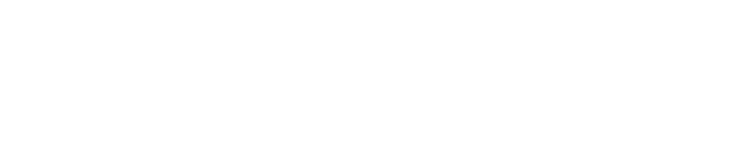
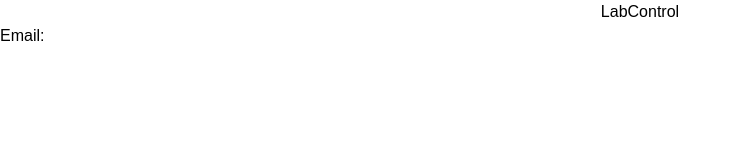
Before and after one commit to eduardopozenatto/ppi-next-js, a Next.js app in the folder frontend/: page / in a window 1280 px wide. Shown: the top 160 px of the page, without its empty margins (0-740 px from the left). Built offline with nearby package versions, Linux system fonts and the light colour scheme.

Commit message:
adicionando componentes reutilizáveis e a página de login

```diff
--- /dev/null
+++ b/frontend/app/components/login_form.tsx
@@ -0,0 +1,11 @@
+export function LoginForm () {
+    return (
+        <main>
+            <section>
+                <form action="">
+                    <label htmlFor="email">Email:</label>
+                </form>
+            </section>
+        </main>
+    );
+}
--- a/frontend/app/globals.css
+++ b/frontend/app/globals.css
@@ -1,5 +1,19 @@
 @import "tailwindcss";
+
+* {
+  font-family: 'Poppins', sans-serif;
+}
 
 body {
   background-color: white;
 }
+
+.title-box {
+  display: flex;
+  justify-content: center;
+  align-items: center;
+}
+
+.title-box > h1 {
+  font-family: 'Bree Serif', sans-serif;
+}
--- a/frontend/app/layout.tsx
+++ b/frontend/app/layout.tsx
@@ -15,6 +15,9 @@
   return (
     <html lang="en">
       <body>
+        <div className="title-box">
+          <h1>LabControl</h1>
+        </div>
         {children}
       </body>
     </html>
--- a/frontend/app/page.tsx
+++ b/frontend/app/page.tsx
@@ -1,7 +1,8 @@
 import Image from "next/image";
+import { LoginForm } from './components/login_form';
 
 export default function Home() {
   return (
-    <h1></h1>
+    <LoginForm></LoginForm>
   );
 }
```
